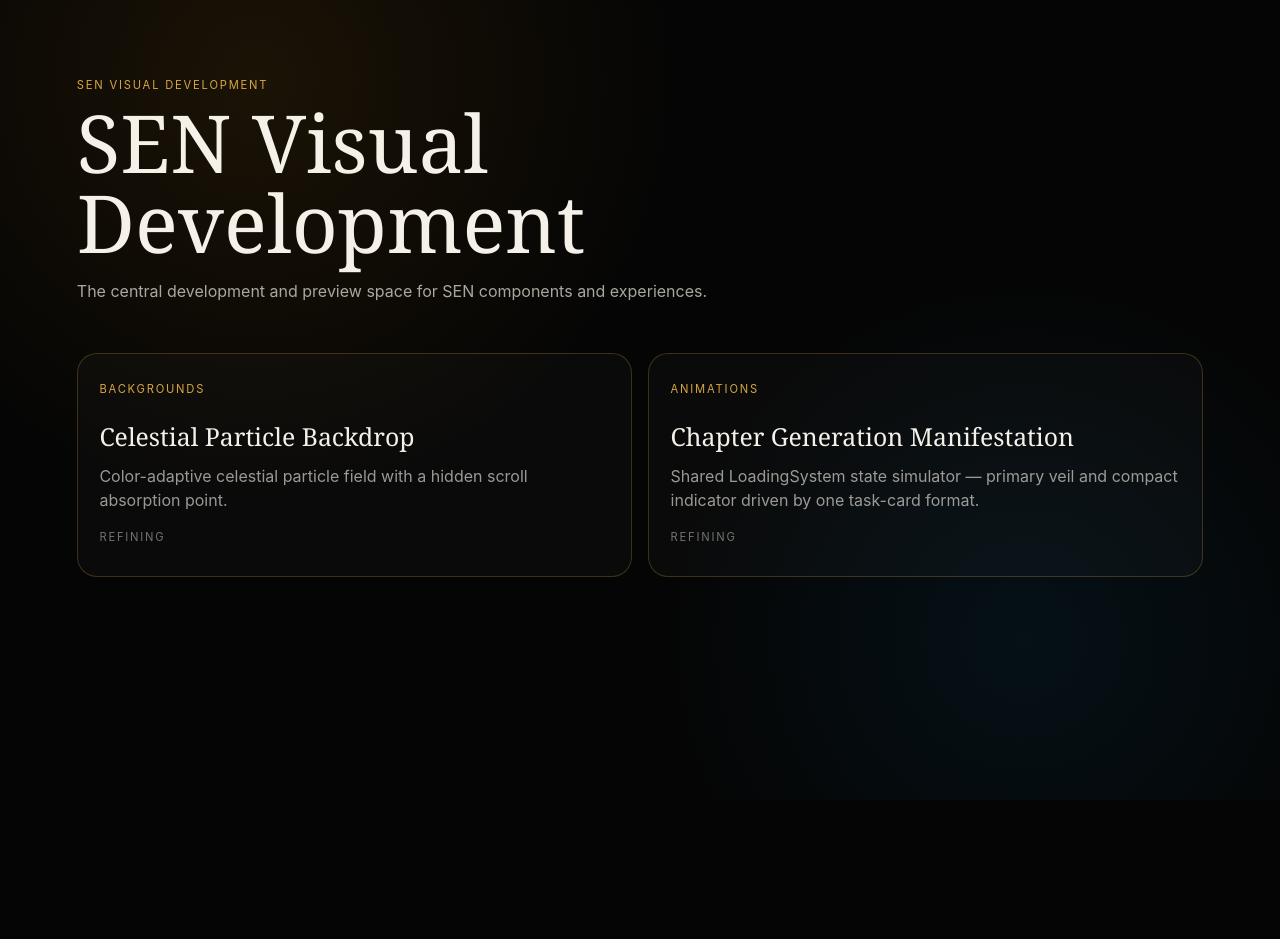
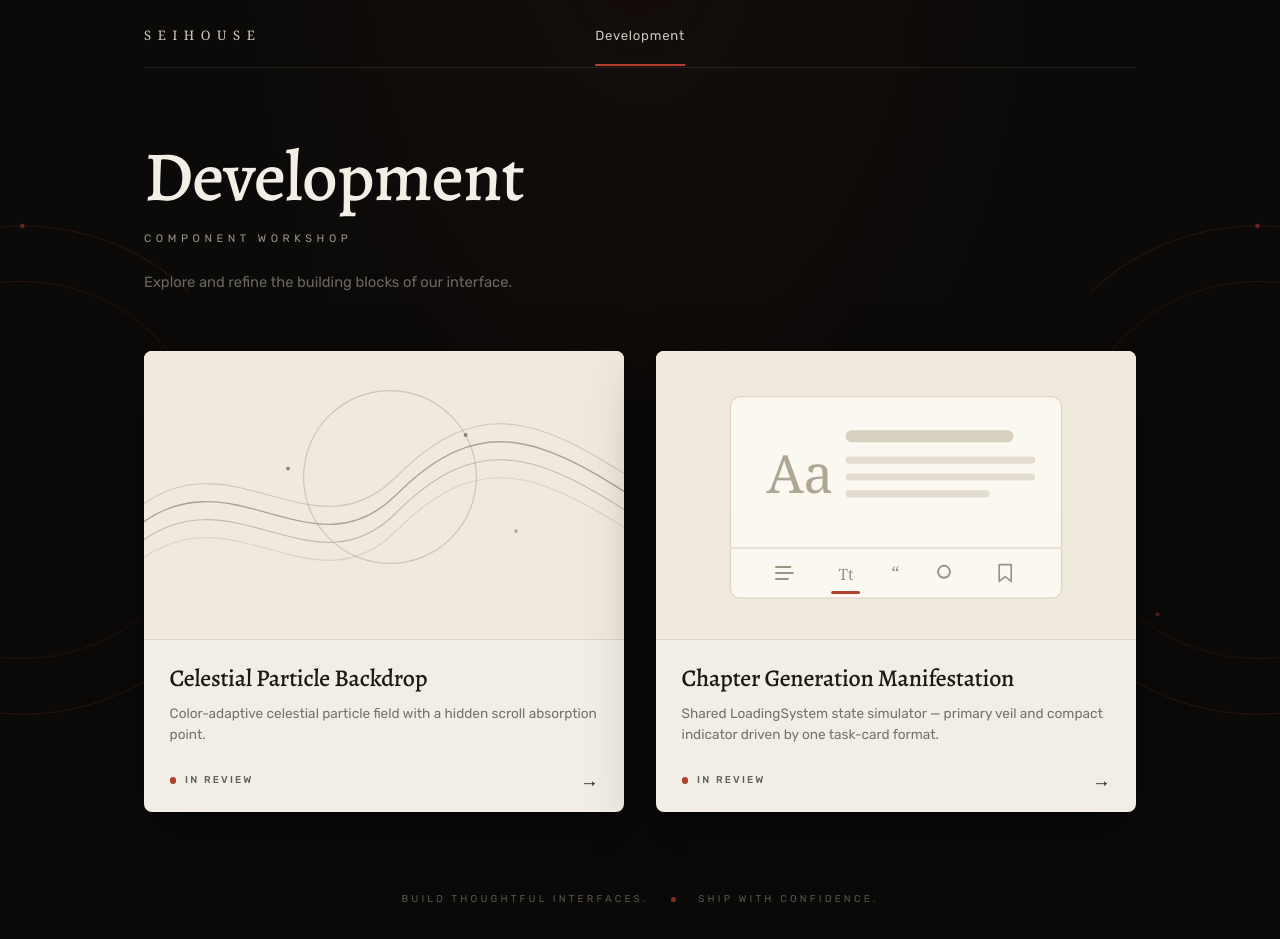
Before and after one commit to SENSEIDUKES/-Celestial-Particle-Lab., a React (Vite) app: page / in a window 1280 px wide. Before the commit the page ends 800 px from the top, so only its background shows below. Built offline with nearby package versions, Linux system fonts and the light colour scheme; a web font is replaced by a local one.

Commit message:
feat: Redesign Workshop homepage and refine loading veil preview
- Premium editorial homepage: SEIHOUSE top bar, cream preview cards,
  status dots, orbital accents, and footer tagline
- Refined AILoadingVeil preview controls and phase simulation
- Fix corrupted .gitignore entry for .firebase

```diff
--- a/src/styles.css
+++ b/src/styles.css
@@ -46,57 +46,213 @@ body {
 }
 
 .workshop-home {
+  position: relative;
   min-height: 100vh;
-  padding: clamp(2rem, 6vw, 5rem);
+  overflow: hidden;
   background:
-    radial-gradient(circle at 20% 10%, rgba(245, 158, 11, 0.09), transparent 34%),
-    radial-gradient(circle at 80% 80%, rgba(4, 172, 255, 0.07), transparent 30%),
-    #050505;
+    radial-gradient(ellipse at 50% -10%, rgba(179, 64, 47, 0.06), transparent 45%),
+    #0b0a09;
+  color: #ece7dd;
+  font-family: var(--font-sans);
 }
 
-.workshop-header { max-width: 48rem; }
-.workshop-kicker,
-.workshop-category,
-.workshop-status {
+.workshop-shell {
+  position: relative;
+  z-index: 1;
+  display: flex;
+  flex-direction: column;
+  min-height: 100vh;
+  width: min(68rem, 100%);
+  margin: 0 auto;
+  padding: 0 clamp(1.25rem, 5vw, 3rem);
+}
+
+.workshop-topbar {
+  display: flex;
+  align-items: center;
+  justify-content: space-between;
+  padding: 1.6rem 0 1.35rem;
+  border-bottom: 1px solid rgba(236, 231, 221, 0.09);
+}
+.workshop-brand {
+  font-family: var(--font-serif);
+  font-size: 0.82rem;
+  letter-spacing: 0.5em;
+  color: rgba(236, 231, 221, 0.88);
+}
+.workshop-nav {
+  position: absolute;
+  left: 50%;
+  transform: translateX(-50%);
+}
+.workshop-nav-active {
+  position: relative;
+  font-size: 0.82rem;
+  letter-spacing: 0.06em;
+  color: rgba(236, 231, 221, 0.85);
+  padding-bottom: 1.35rem;
+}
+.workshop-nav-active::after {
+  content: '';
+  position: absolute;
+  left: 0;
+  right: 0;
+  bottom: -1px;
+  height: 2px;
+  background: #b3402f;
+}
+.workshop-topbar-spacer { width: 6rem; }
+
+.workshop-header {
+  padding: clamp(2.5rem, 7vw, 4.5rem) 0 0;
+}
+.workshop-title {
+  margin: 0;
+  font-family: var(--font-display);
+  font-weight: 500;
+  font-size: clamp(2.6rem, 7vw, 4.4rem);
+  line-height: 1.05;
+  letter-spacing: -0.01em;
+  color: #f4efe6;
+}
+.workshop-kicker {
+  margin: 1.1rem 0 0;
+  font-size: 0.68rem;
+  letter-spacing: 0.42em;
   text-transform: uppercase;
-  letter-spacing: 0.16em;
-  font-size: 0.7rem;
+  color: rgba(236, 231, 221, 0.62);
 }
-.workshop-kicker { color: #d8a640; }
-.workshop-header h1 {
-  margin: 0.5rem 0 1rem;
-  font: 500 clamp(2.4rem, 8vw, 5rem)/1 Georgia, serif;
+.workshop-subtitle {
+  margin: 1.4rem 0 0;
+  max-width: 30rem;
+  font-size: 0.92rem;
+  line-height: 1.7;
+  color: rgba(236, 231, 221, 0.42);
 }
-.workshop-header > p:last-child {
-  color: rgba(245, 241, 232, 0.68);
-  line-height: 1.7;
-}
+
 .workshop-grid {
   display: grid;
-  grid-template-columns: repeat(auto-fit, minmax(16rem, 1fr));
-  gap: 1rem;
-  margin-top: 3rem;
+  grid-template-columns: repeat(auto-fit, minmax(min(100%, 20rem), 1fr));
+  gap: clamp(1.25rem, 3vw, 2rem);
+  margin-top: clamp(2.25rem, 6vw, 3.5rem);
 }
 .workshop-card {
-  display: block;
-  min-height: 14rem;
-  padding: 1.35rem;
-  border: 1px solid rgba(216, 166, 64, 0.24);
-  border-radius: 1.25rem;
-  background: rgba(255, 255, 255, 0.025);
-  color: inherit;
+  display: flex;
+  flex-direction: column;
+  overflow: hidden;
+  border-radius: 0.5rem;
+  background: #f3eee5;
+  color: #1c1813;
   text-decoration: none;
-  transition: transform 180ms ease, border-color 180ms ease, background 180ms ease;
+  box-shadow: 0 1.5rem 4rem rgba(0, 0, 0, 0.45);
+  transition: transform 220ms ease, box-shadow 220ms ease;
 }
 .workshop-card:hover {
-  transform: translateY(-2px);
-  border-color: rgba(216, 166, 64, 0.5);
-  background: rgba(255, 255, 255, 0.045);
+  transform: translateY(-4px);
+  box-shadow: 0 2.25rem 5rem rgba(0, 0, 0, 0.55);
 }
-.workshop-category { color: #d8a640; }
-.workshop-card h2 { margin: 1.4rem 0 0.75rem; font: 500 1.55rem/1.2 Georgia, serif; }
-.workshop-card p { color: rgba(245, 241, 232, 0.62); line-height: 1.55; }
-.workshop-status { display: inline-block; margin-top: 1rem; color: rgba(245, 241, 232, 0.45); }
+.workshop-card-visual {
+  aspect-ratio: 5 / 3;
+  background: #efe9de;
+  border-bottom: 1px solid #ddd4c4;
+}
+.workshop-card-visual svg {
+  display: block;
+  width: 100%;
+  height: 100%;
+}
+.workshop-card-body {
+  display: flex;
+  flex-direction: column;
+  flex: 1;
+  padding: 1.5rem 1.6rem 1.4rem;
+}
+.workshop-card-body h2 {
+  margin: 0;
+  font-family: var(--font-display);
+  font-weight: 500;
+  font-size: 1.5rem;
+  line-height: 1.2;
+  letter-spacing: -0.01em;
+}
+.workshop-card-body p {
+  margin: 0.6rem 0 0;
+  font-size: 0.85rem;
+  line-height: 1.6;
+  color: rgba(28, 24, 19, 0.58);
+}
+.workshop-card-meta {
+  display: flex;
+  align-items: center;
+  justify-content: space-between;
+  margin-top: auto;
+  padding-top: 1.6rem;
+}
+.workshop-status {
+  display: inline-flex;
+  align-items: center;
+  gap: 0.55rem;
+  font-size: 0.62rem;
+  font-weight: 500;
+  letter-spacing: 0.22em;
+  text-transform: uppercase;
+  color: rgba(28, 24, 19, 0.68);
+}
+.workshop-status-dot {
+  width: 0.42rem;
+  height: 0.42rem;
+  border-radius: 999px;
+  background: #b3402f;
+}
+.workshop-status-approved .workshop-status-dot { background: #3e7d4f; }
+.workshop-card-arrow {
+  font-size: 1.15rem;
+  line-height: 1;
+  color: #1c1813;
+  transition: transform 220ms ease;
+}
+.workshop-card:hover .workshop-card-arrow { transform: translateX(4px); }
+
+.workshop-orbit {
+  position: absolute;
+  top: 50%;
+  width: clamp(16rem, 26vw, 24rem);
+  transform: translateY(-50%);
+  pointer-events: none;
+  z-index: 0;
+}
+.workshop-orbit-left { left: -9rem; }
+.workshop-orbit-right { right: -9rem; }
+
+.workshop-footer {
+  display: flex;
+  align-items: center;
+  justify-content: center;
+  gap: 1.4rem;
+  margin-top: auto;
+  padding: clamp(3rem, 8vw, 5rem) 0 2rem;
+  font-size: 0.62rem;
+  letter-spacing: 0.32em;
+  text-transform: uppercase;
+  color: rgba(236, 231, 221, 0.34);
+}
+.workshop-footer-dot {
+  width: 0.3rem;
+  height: 0.3rem;
+  border-radius: 999px;
+  background: #b3402f;
+  opacity: 0.7;
+}
+
+@media (max-width: 40rem) {
+  .workshop-nav { position: static; transform: none; }
+  .workshop-topbar-spacer { display: none; }
+  .workshop-orbit { opacity: 0.5; }
+  .workshop-footer {
+    flex-direction: column;
+    gap: 0.8rem;
+  }
+}
 
 .preview-stage {
   --celestial-accent: #f5b942;
--- a/src/workshop/WorkshopHome.tsx
+++ b/src/workshop/WorkshopHome.tsx
@@ -1,26 +1,124 @@
-import { workshopEntries } from './manifest';
+import { workshopEntries, type WorkshopEntry } from './manifest';
+
+const statusLabel: Record<WorkshopEntry['status'], string> = {
+  draft: 'In Development',
+  refining: 'In Review',
+  approved: 'Approved',
+};
+
+function CelestialVisual() {
+  return (
+    <svg viewBox="0 0 400 240" role="img" aria-label="Celestial particle backdrop preview" preserveAspectRatio="xMidYMid slice">
+      <circle cx="205" cy="105" r="72" fill="none" stroke="#b3a898" strokeWidth="1" opacity="0.55" />
+      <path d="M-10 150 C 70 80, 140 190, 210 120 S 330 70, 420 130" fill="none" stroke="#a89c8a" strokeWidth="1.1" opacity="0.9" />
+      <path d="M-10 165 C 70 95, 140 205, 210 135 S 330 85, 420 145" fill="none" stroke="#a89c8a" strokeWidth="1" opacity="0.6" />
+      <path d="M-10 135 C 70 65, 140 175, 210 105 S 330 55, 420 115" fill="none" stroke="#a89c8a" strokeWidth="1" opacity="0.45" />
+      <path d="M-10 180 C 70 110, 140 220, 210 150 S 330 100, 420 160" fill="none" stroke="#a89c8a" strokeWidth="1" opacity="0.3" />
+      <circle cx="120" cy="98" r="1.6" fill="#8f8474" />
+      <circle cx="268" cy="70" r="1.6" fill="#8f8474" />
+      <circle cx="310" cy="150" r="1.4" fill="#8f8474" opacity="0.7" />
+    </svg>
+  );
+}
+
+function ManifestationVisual() {
+  return (
+    <svg viewBox="0 0 400 240" role="img" aria-label="Chapter generation manifestation preview" preserveAspectRatio="xMidYMid slice">
+      <rect x="62" y="38" width="276" height="168" rx="8" fill="#fbf8f1" stroke="#ddd4c4" strokeWidth="1" />
+      <text x="92" y="118" fontFamily="Georgia, 'Times New Roman', serif" fontSize="44" fill="#b0a696">Aa</text>
+      <rect x="158" y="66" width="140" height="10" rx="5" fill="#d8d0bf" />
+      <rect x="158" y="88" width="158" height="6" rx="3" fill="#e3dcd0" />
+      <rect x="158" y="102" width="158" height="6" rx="3" fill="#e3dcd0" />
+      <rect x="158" y="116" width="120" height="6" rx="3" fill="#e3dcd0" />
+      <line x1="62" y1="164" x2="338" y2="164" stroke="#ddd4c4" strokeWidth="1" />
+      <g stroke="#9d927e" strokeWidth="1.6" strokeLinecap="round">
+        <line x1="100" y1="180" x2="112" y2="180" />
+        <line x1="100" y1="185" x2="114" y2="185" />
+        <line x1="100" y1="190" x2="110" y2="190" />
+      </g>
+      <text x="152" y="191" fontFamily="Georgia, serif" fontSize="13" fill="#9d927e">Tt</text>
+      <text x="196" y="190" fontFamily="Georgia, serif" fontSize="15" fill="#9d927e">“</text>
+      <circle cx="240" cy="184" r="5" fill="none" stroke="#9d927e" strokeWidth="1.6" />
+      <path d="M286 178 h10 v14 l-5 -4 l-5 4 z" fill="none" stroke="#9d927e" strokeWidth="1.4" strokeLinejoin="round" />
+      <rect x="146" y="200" width="24" height="2.5" rx="1.25" fill="#b3402f" />
+    </svg>
+  );
+}
+
+function CardVisual({ id }: { id: string }) {
+  if (id === 'celestial-backdrop') return <CelestialVisual />;
+  if (id === 'chapter-generation-manifestation') return <ManifestationVisual />;
+  return null;
+}
+
+function EdgeOrbit({ side }: { side: 'left' | 'right' }) {
+  return (
+    <svg
+      className={`workshop-orbit workshop-orbit-${side}`}
+      viewBox="0 0 300 600"
+      aria-hidden="true"
+      preserveAspectRatio="xMidYMid meet"
+    >
+      <circle cx="150" cy="300" r="220" fill="none" stroke="#b3402f" strokeWidth="1" opacity="0.18" />
+      <circle cx="150" cy="300" r="170" fill="none" stroke="#b3402f" strokeWidth="1" opacity="0.12" />
+      <circle cx="150" cy="80" r="2" fill="#b3402f" opacity="0.5" />
+      <circle cx="330" cy="240" r="1.6" fill="#b3402f" opacity="0.4" />
+      <circle cx="60" cy="430" r="1.8" fill="#b3402f" opacity="0.45" />
+      <circle cx="290" cy="500" r="1.4" fill="#b3402f" opacity="0.3" />
+    </svg>
+  );
+}
 
 export function WorkshopHome() {
   return (
     <main className="workshop-home">
+      <EdgeOrbit side="left" />
+      <EdgeOrbit side="right" />
+
+      <div className="workshop-shell">
+        <div className="workshop-topbar">
+          <span className="workshop-brand">SEIHOUSE</span>
+          <nav className="workshop-nav" aria-label="Workshop">
+            <span className="workshop-nav-active">Development</span>
+          </nav>
+          <span className="workshop-topbar-spacer" aria-hidden="true" />
+        </div>
+
         <header className="workshop-header">
-        <p className="workshop-kicker">SEN Visual Development</p>
-        <h1 className="workshop-title">SEN Visual Development</h1>
+          <h1 className="workshop-title">Development</h1>
+          <p className="workshop-kicker">Component Workshop</p>
           <p className="workshop-subtitle">
-          The central development and preview space for SEN components and experiences.
+            Explore and refine the building blocks of our interface.
           </p>
         </header>
 
         <section className="workshop-grid" aria-label="Workshop components">
           {workshopEntries.map((entry) => (
             <a className="workshop-card" href={`?preview=${entry.id}`} key={entry.id}>
-            <span className="workshop-category">{entry.category}</span>
+              <div className="workshop-card-visual">
+                <CardVisual id={entry.id} />
+              </div>
+              <div className="workshop-card-body">
                 <h2>{entry.title}</h2>
                 <p>{entry.description}</p>
-            <span className="workshop-status">{entry.status}</span>
+                <div className="workshop-card-meta">
+                  <span className={`workshop-status workshop-status-${entry.status}`}>
+                    <span className="workshop-status-dot" aria-hidden="true" />
+                    {statusLabel[entry.status]}
+                  </span>
+                  <span className="workshop-card-arrow" aria-hidden="true">→</span>
+                </div>
+              </div>
             </a>
           ))}
         </section>
+
+        <footer className="workshop-footer">
+          <span>Build thoughtful interfaces.</span>
+          <span className="workshop-footer-dot" aria-hidden="true" />
+          <span>Ship with confidence.</span>
+        </footer>
+      </div>
     </main>
   );
 }
```
Also changed, not shown: src/workshop/previews/AILoadingVeilPreview/AILoadingVeilPreview.tsx (+102 -99 lines), src/components/LoadingSystem/README.md, 1 other file (tests, documents, lock files or other folders). Lines whose indentation alone changed are shown as unchanged.
